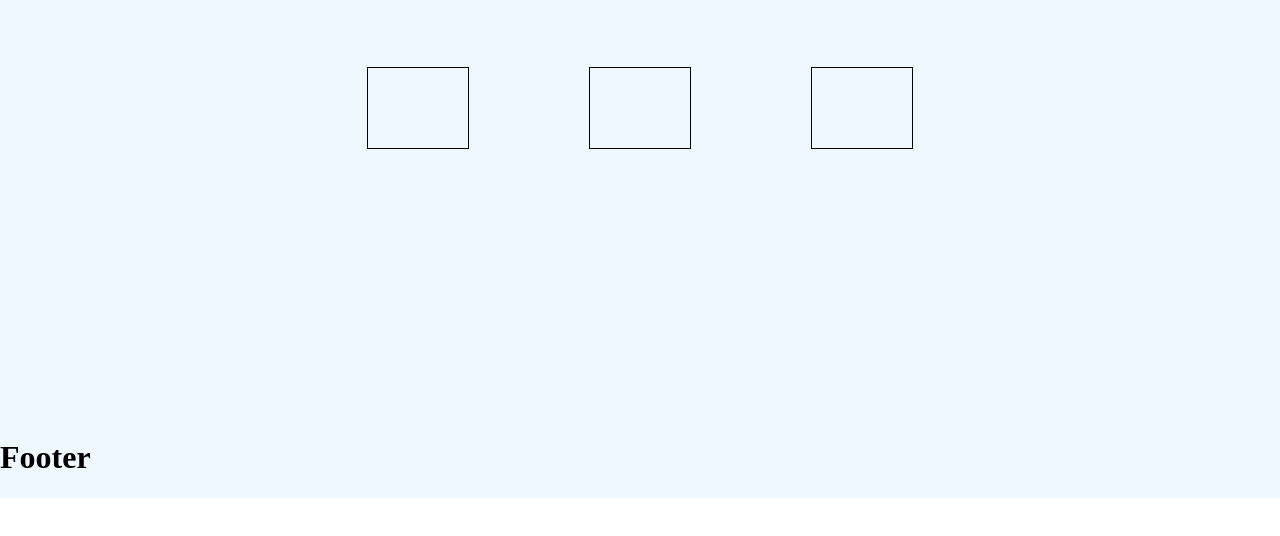
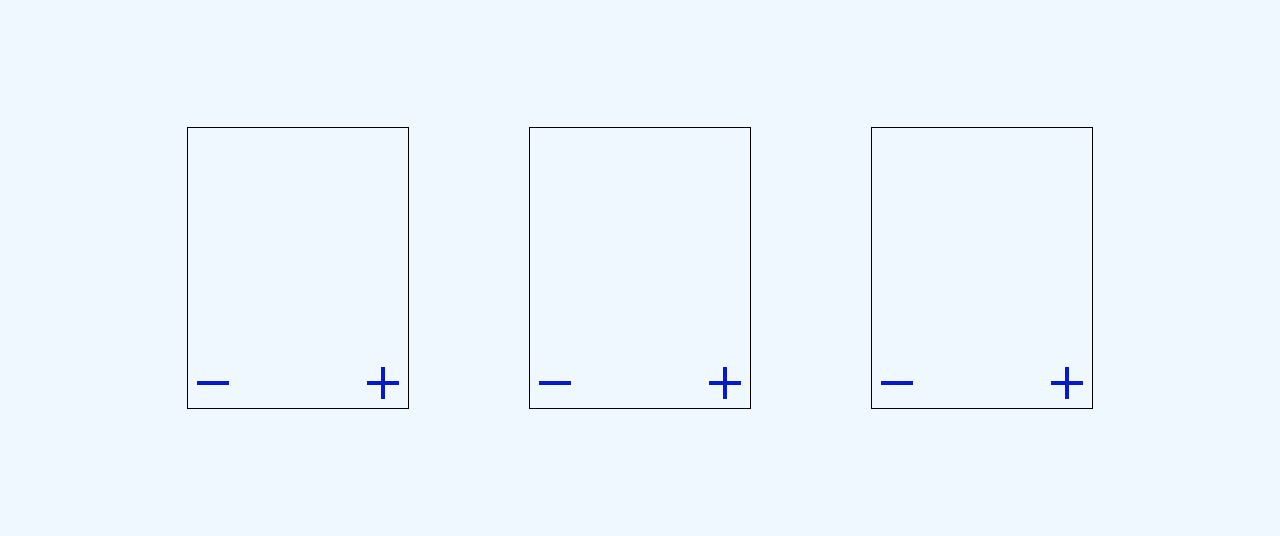
Before and after one commit to salesgs/wise-develper, a plain HTML site: page index.html in a window 1280 px wide. Shown: the part 302-838 px from the top of the page. Before the commit the page ends 800 px from the top, so only its background shows below. Drawn offline with nearby package versions, Linux system fonts and the light colour scheme; a web font is replaced by a local one.

Commit message:
feat divs pedido

```diff
--- a/assets/css/main.css
+++ b/assets/css/main.css
@@ -1,12 +1,26 @@
 .options{
-  height: 60vh;
+  height: 100vh;
   display: flex;
   justify-content: center;
   align-items: center;
+  flex-wrap: wrap;
   gap: 120px;
 }
 .option{
   border: solid black 1px;
-  width: 100px;
-  height: 80px;
+  flex-basis: 220px;
+  height: 280px;
+  display: flex;
+  align-items: flex-end;
 }
+.sum{
+  width: 100%;
+  display: flex;
+  justify-content: space-between;
+}
+
+@media (max-width:905px){
+   .option{
+     margin-top:2rem ;
+   }
+}
--- a/index.html
+++ b/index.html
@@ -19,27 +19,34 @@
     <div class="item header">
       <header>
         <div class="logo_menu">
-          <img class="logo" src="/assets/img/OrdenWise_white_transparent_765x625.png" alt="">
+          <img class="logo" src="/assets/img/OrdenWise_white_transparent_765x625.png" alt="menu">
         </div>
       </header>
     </div>
     <div class="item main">
       <main class="options">
         <section class="option main__options-1">
-
-        </section>
+           <div class="sum">
+              <img src="./assets/img/subtraction.png" alt="subtração">
+              <img src="./assets/img/sum.png" alt="somar">
+           </div>
+          </section>
         <section class="option main__options-2">
+          <div class="sum">
+            <img src="./assets/img/subtraction.png" alt="subtração">
+            <img src="./assets/img/sum.png" alt="somar">
+         </div>
 
         </section>
         <section class="option main__options-3">
-
+          <div class="sum">
+            <img src="./assets/img/subtraction.png" alt="subtração">
+            <img src="./assets/img/sum.png" alt="somar">
+         </div>
         </section>
       </main>
     </div>
     <div class="item footer">
-      <footer>
-        <h1> Footer</h1>
-      </footer>
     </div>
   </div>
 </body>
```
Also changed, not shown: assets/img/subtraction.png (added), assets/img/sum.png (added).
